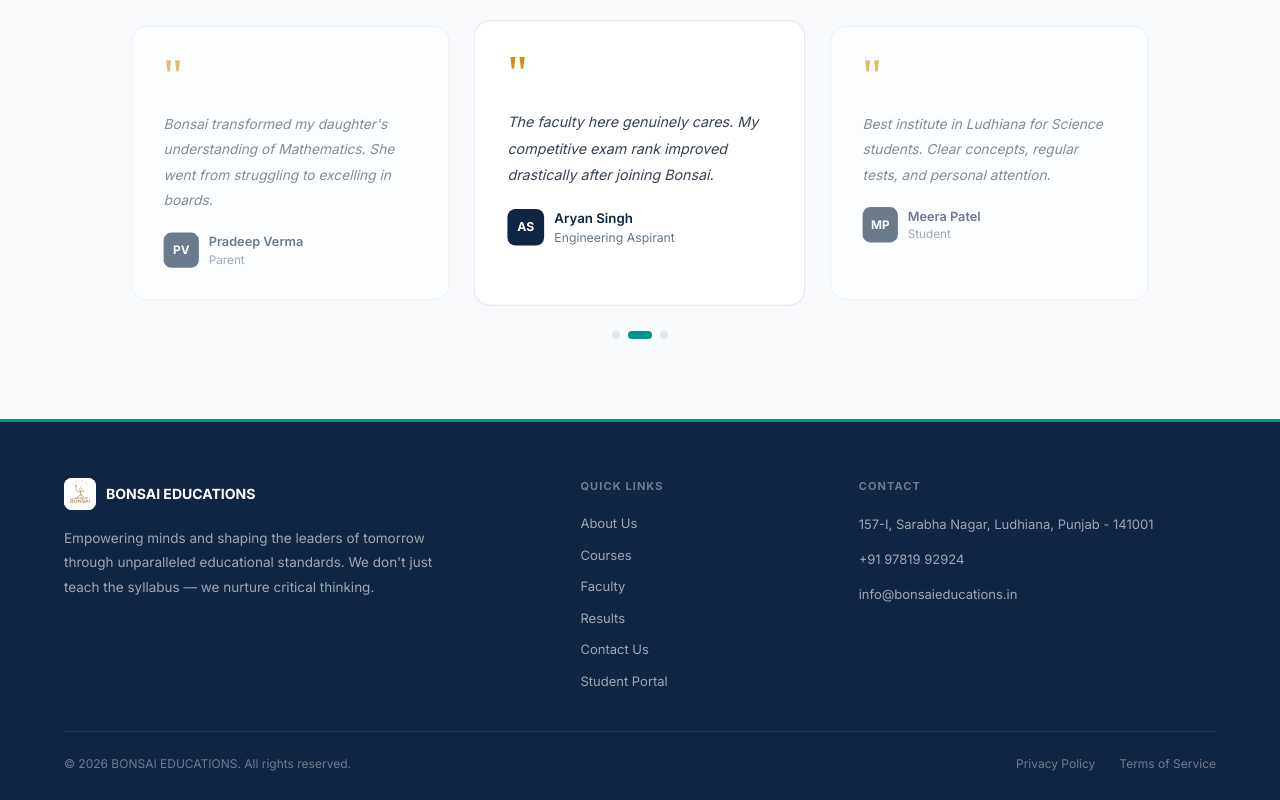
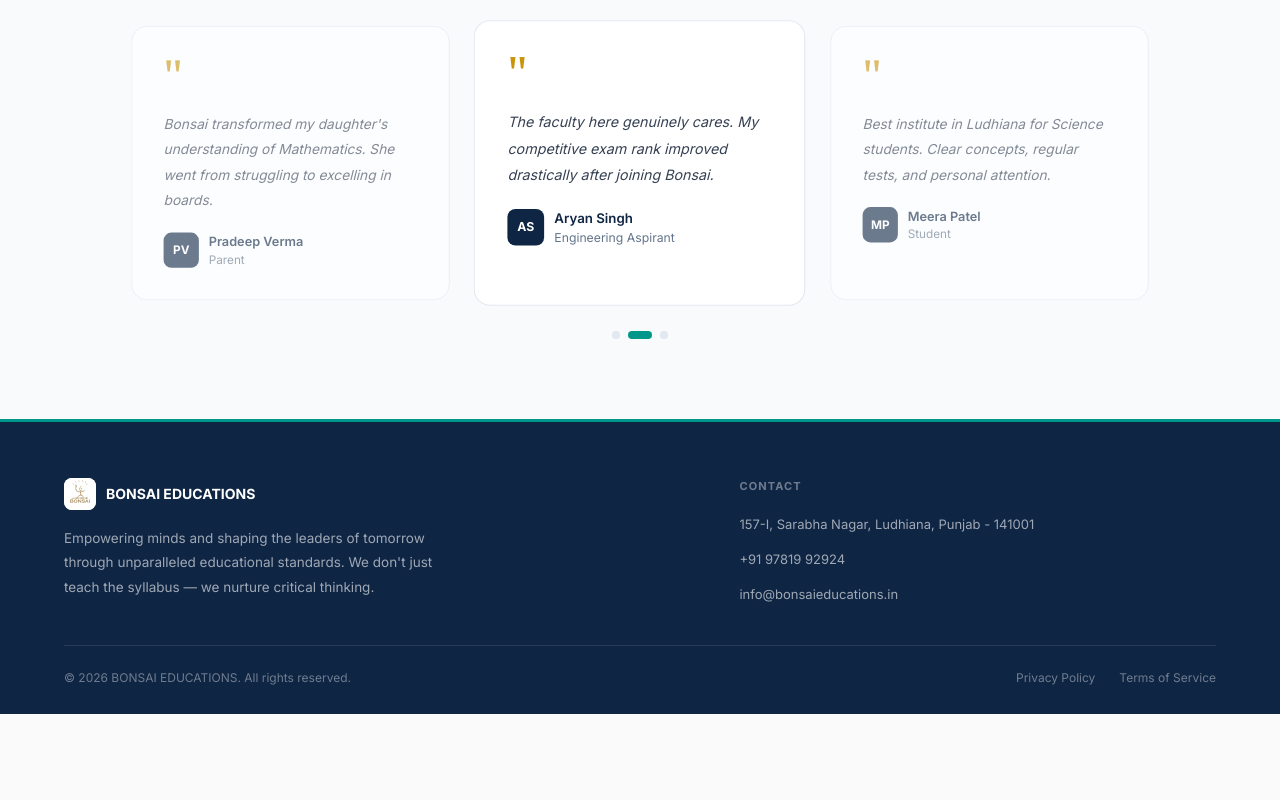
Before and after one commit to Iamthenoobcoder/bonsai-educations, a Next.js app: page / in a window 1280 px wide. Shown: the part 2902-3702 px from the top of the page. After the commit the page ends 3616 px from the top, so only its background shows below. Built offline with nearby package versions, Linux system fonts and the light colour scheme.

Commit message:
feat: remove Quick Links column from footer

```diff
--- a/app/(public)/page.tsx
+++ b/app/(public)/page.tsx
@@ -303,7 +303,7 @@
       {/* FOOTER */}
       <footer className="bg-navy pt-14 pb-7 border-t-[3px] border-teal-600">
         <div className="max-w-7xl mx-auto px-6 md:px-[5%]">
-          <div className="grid md:grid-cols-[2fr_1fr_1.5fr] gap-10 mb-10">
+          <div className="grid md:grid-cols-[2fr_1.5fr] gap-10 mb-10">
             <div>
               <div className="flex items-center gap-2.5 mb-4">
               <Image src="/logo.jpg" alt="Bonsai Logo" width={32} height={32} className="rounded-lg object-contain bg-white" />
@@ -312,16 +312,6 @@
               <p className="text-white/60 text-[13.5px] leading-[1.8] max-w-[380px]">
                 Empowering minds and shaping the leaders of tomorrow through unparalleled educational standards. We don&apos;t just teach the syllabus — we nurture critical thinking.
               </p>
-            </div>
-            <div>
-              <p className="text-white/40 text-[11px] font-bold tracking-widest uppercase mb-5">Quick Links</p>
-              <div className="flex flex-col gap-3">
-                {["About Us", "Courses", "Faculty", "Results", "Contact Us", "Student Portal"].map((l) => (
-                  <Link key={l} href={l === "Student Portal" ? "/auth/login" : `#${l.toLowerCase().replace(" ", "-")}`} className="text-white/60 hover:text-white text-[13px] w-fit transition-colors">
-                    {l}
-                  </Link>
-                ))}
-              </div>
             </div>
             <div>
               <p className="text-white/40 text-[11px] font-bold tracking-widest uppercase mb-5">Contact</p>
```
